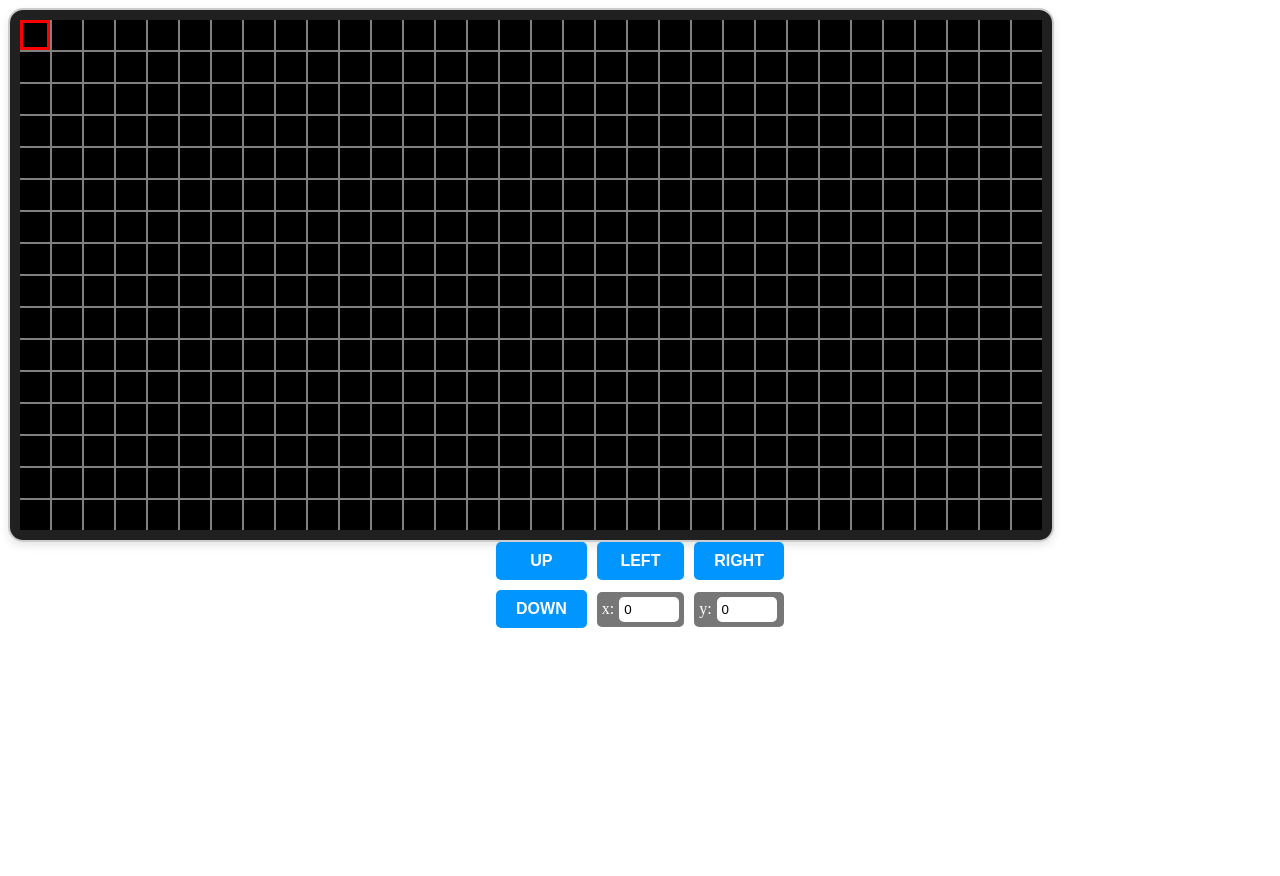
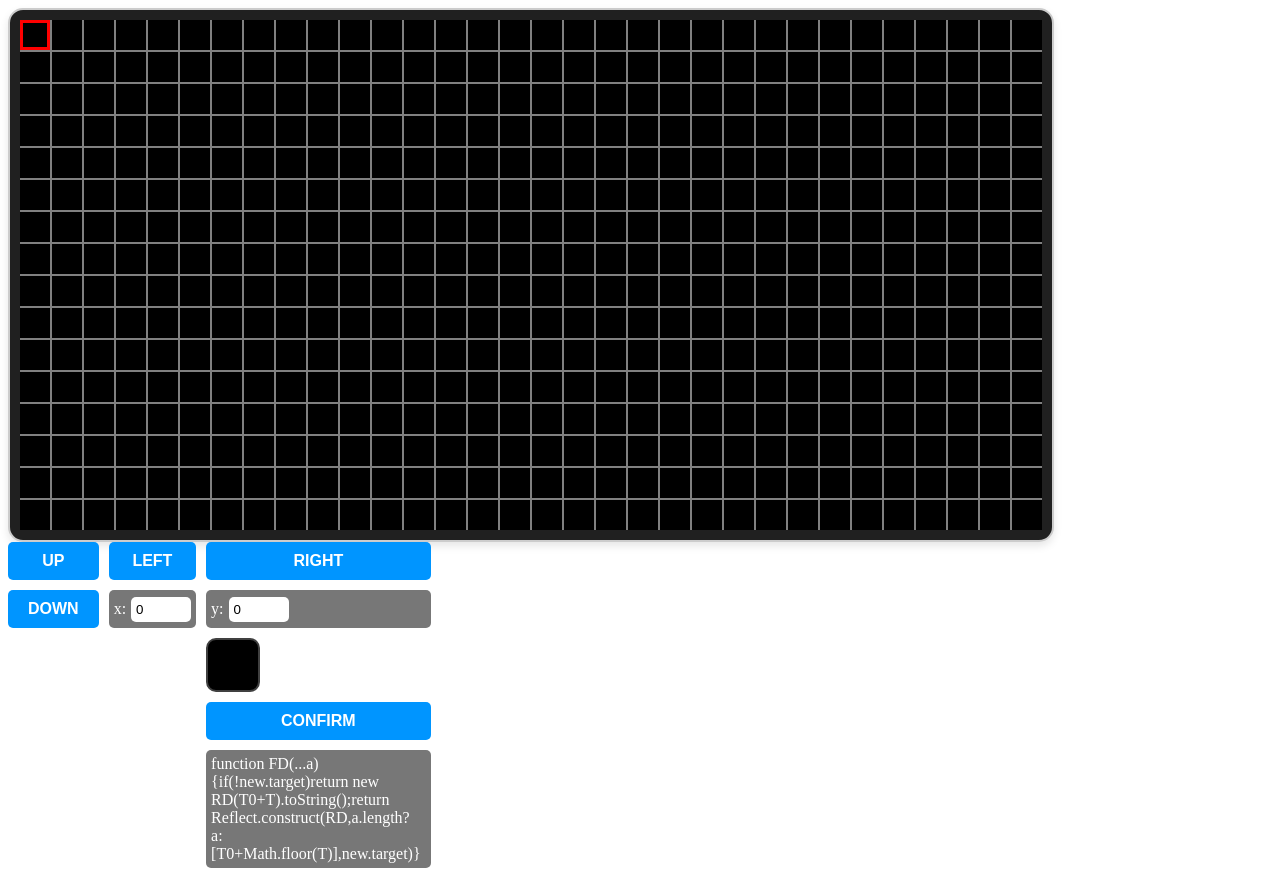
Before and after one commit to NaNoMelo/BlouseDisplay-UI, a SvelteKit app: page / in a window 1280 px wide. Before the commit the page ends 800 px from the top, so only its background shows below. Built offline with nearby package versions, Linux system fonts and the light colour scheme.

Commit message:
Select pixel on click + updated input

```diff
--- a/src/routes/+page.svelte
+++ b/src/routes/+page.svelte
@@ -6,6 +6,8 @@
 	let selectedY = 0;
 	let rows = 16;
 	let cols = 32;
+
+	$: console.log(selectedX, selectedY);
 </script>
 
 <Grid bind:selectedX bind:selectedY {cols} {rows} />
--- a/src/routes/Grid.svelte
+++ b/src/routes/Grid.svelte
@@ -6,6 +6,7 @@
 	let grid: string[][] = Array(rows).fill(Array(cols).fill('#000000'));
 	let selectedX: number = 0;
 	let selectedY: number = 0;
+
 	export { cols, rows, grid, selectedX, selectedY };
 </script>
 
@@ -14,11 +15,7 @@
 		{#each grid as row, rowIndex}
 			<div class="row">
 				{#each row as color, colIndex}
-					{#if rowIndex === selectedY && colIndex === selectedX}
-						<Pixel {color} selected={true} />
-					{:else}
-						<Pixel {color} />
-					{/if}
+					<Pixel bind:selectedX bind:selectedY {color} x={colIndex} y={rowIndex} />
 				{/each}
 			</div>
 		{/each}
--- a/src/routes/Input.svelte
+++ b/src/routes/Input.svelte
@@ -1,9 +1,15 @@
 <script lang="ts">
+	import ColorPicker from 'svelte-awesome-color-picker';
+
 	let x = 0;
 	let y = 0;
 
 	let cols = 32;
 	let rows = 16;
+
+	let color = '#000000';
+
+	let timeout: boolean = false;
 
 	export { x as selectedX, y as selectedY };
 	export { cols, rows };
@@ -31,6 +37,15 @@
 		x++;
 		x %= cols;
 	}
+
+	function handleConfirm() {
+		console.log(`Selected pixel: (${x}, ${y}) with color ${color}`);
+
+		timeout = true;
+		setTimeout(() => {
+			timeout = false;
+		}, 1000);
+	}
 </script>
 
 <div class="container">
@@ -38,6 +53,8 @@
 	<button class="button left" on:click={handleLeft}>LEFT</button>
 	<button class="button right" on:click={handleRight}>RIGHT</button>
 	<button class="button down" on:click={handleDown}>DOWN</button>
+
+	<button class="button confirm" on:click={handleConfirm} disabled={timeout}>CONFIRM</button>
 
 	<div class="input-container x">
 		<label for="x">x:</label>
@@ -48,17 +65,29 @@
 		<label for="y">y:</label>
 		<input type="number" id="y" bind:value={y} min="0" max={rows} step="1" />
 	</div>
+
+	<div class="picker">
+		<ColorPicker bind:hex={color} isDialog={false} --picker-height="100px" --picker-width="130px" />
+	</div>
+
+	<div class="color" style="--color:{color};"></div>
+
+	<div class="input-container">
+		<label for="timeout">{Date}</label>
+	</div>
 </div>
 
 <style>
 	.container {
 		display: grid;
 		grid-template-areas:
-			'up left right'
-			'down x y';
+			'up left right '
+			'down x y'
+			'picker picker color'
+			'picker picker confirm'
+			'picker picker timeout';
 		gap: 10px;
-		justify-content: center;
-		align-items: center;
+		width: 300px;
 	}
 
 	.button {
@@ -75,6 +104,11 @@
 
 	.button:active {
 		background-color: #007acc;
+	}
+
+	.button:disabled {
+		background-color: #ccc;
+		cursor: not-allowed;
 	}
 
 	.input-container {
@@ -116,4 +150,21 @@
 	.y {
 		grid-area: y;
 	}
+
+	.picker {
+		grid-area: picker;
+	}
+
+	.color {
+		grid-area: color;
+		height: 50px;
+		width: 50px;
+		border: #404040 2px solid;
+		border-radius: 10px;
+		background-color: var(--color);
+	}
+
+	.confirm {
+		grid-area: confirm;
+	}
 </style>
--- a/src/routes/Pixel.svelte
+++ b/src/routes/Pixel.svelte
@@ -1,11 +1,21 @@
 <script lang="ts">
 	let hex: string = '#000000'; // Default color
-	let selected: boolean = false;
 	export { hex as color };
-	export { selected };
+	export let selectedX: number;
+	export let selectedY: number;
+	export let x: number;
+	export let y: number;
 </script>
 
-<div class="pixel" style="background-color: {hex};" class:selected></div>
+<button
+	class="pixel {selectedX === x && selectedY === y ? 'selected' : ''}"
+	style="background-color: {hex};"
+	on:click={() => {
+		selectedX = x;
+		selectedY = y;
+		console.log(`Selected pixel: (${selectedX}, ${selectedY}) with color ${hex}`);
+	}}
+></button>
 
 <style>
 	.pixel {
```
